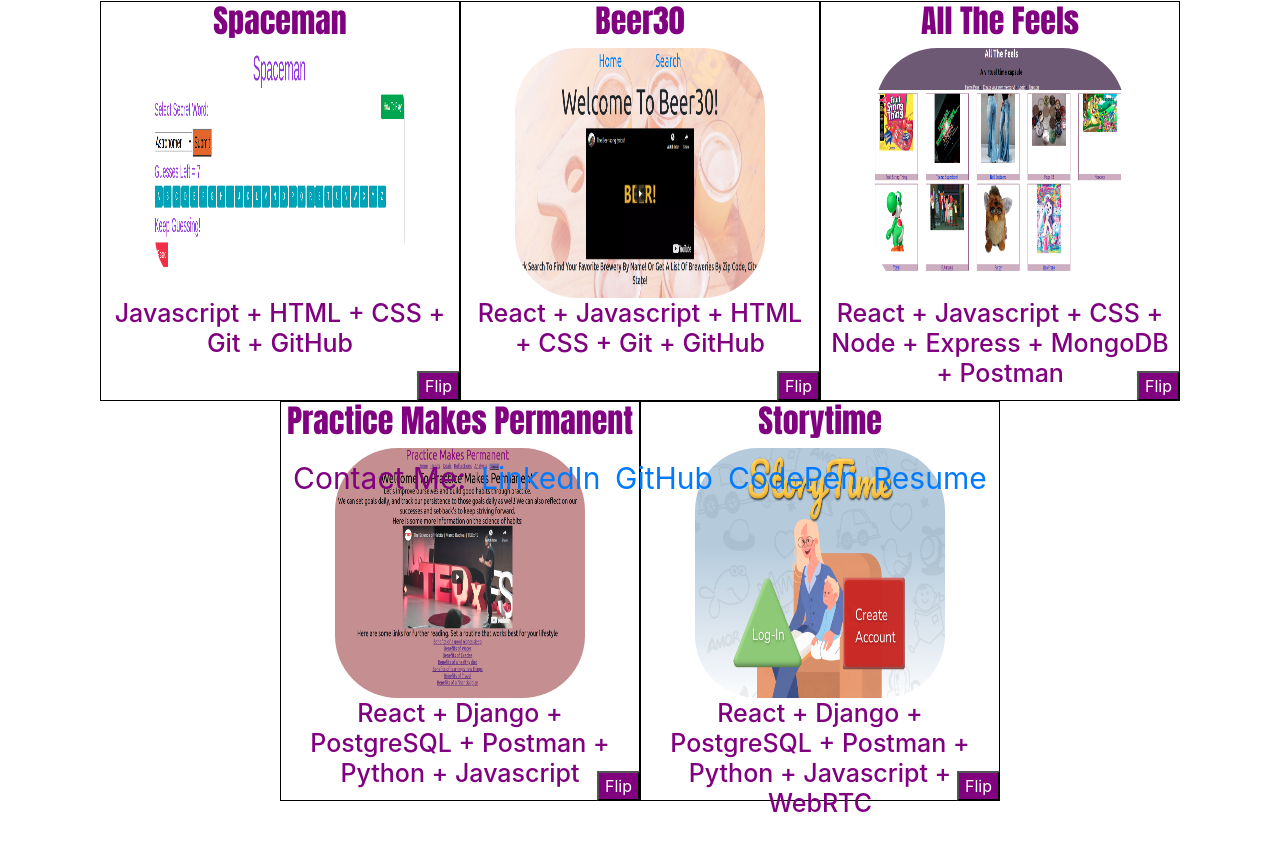
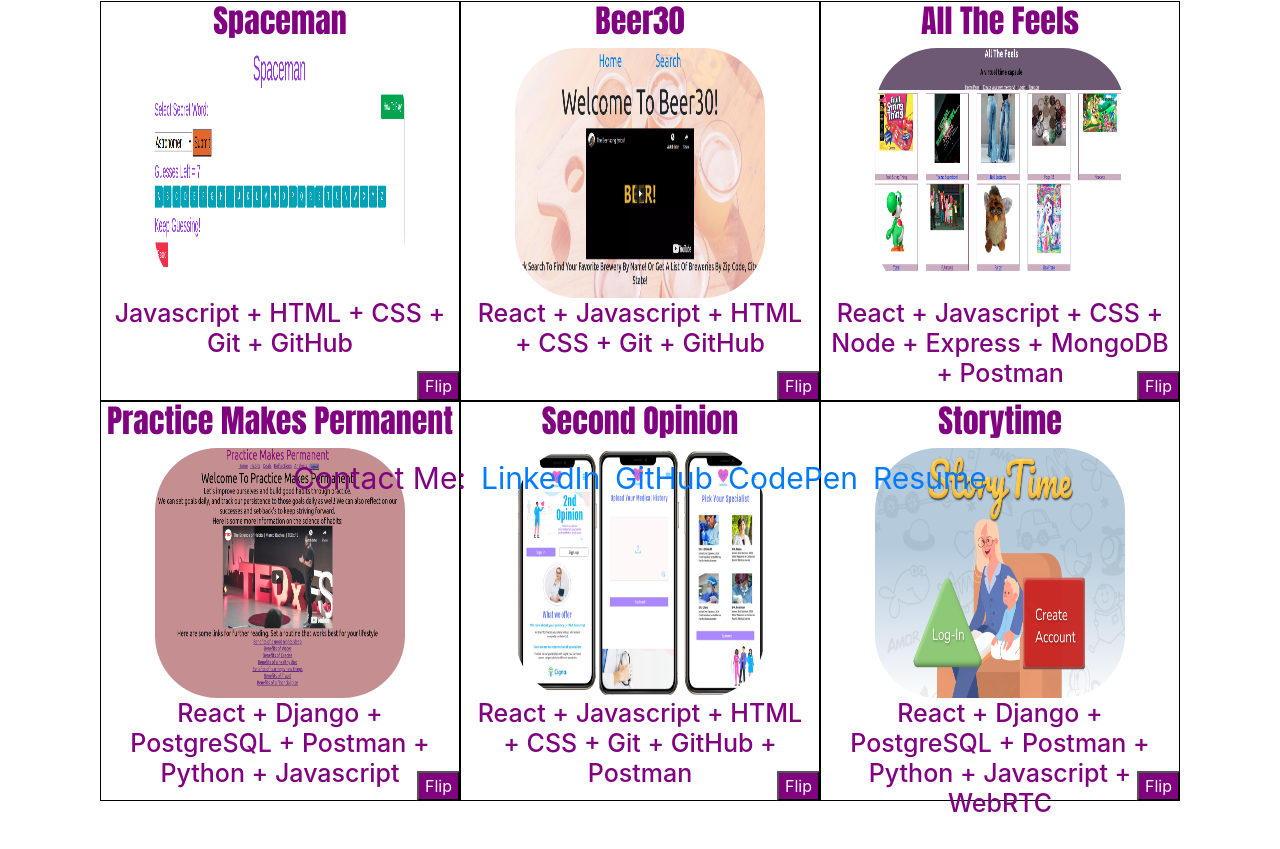
Before and after one commit to AshveerB/portfolio, a React (Create React App) app: page /projects in a window 1280 px wide. Shown: the part 299-1148 px from the top of the page. Built offline with nearby package versions, Linux system fonts and the light colour scheme; a web font is replaced by a local one.

Commit message:
add new project card

```diff
--- /dev/null
+++ b/src/components/projects/ProjectSix.js
@@ -0,0 +1,54 @@
+import React, { useState } from 'react';
+import ReactCardFlip from 'react-card-flip';
+import SecondOpinion from '../images/92.jpeg'
+import GitHubLogo from '../images/github.jpeg'
+
+const ProjectSix = () => {
+    const [isFlipped, setIsFlipped] = useState(false);
+	const handleClick = () => {
+		setIsFlipped(!isFlipped);
+	};
+    return (
+        <div>
+            <ReactCardFlip isFlipped={isFlipped} flipDirection='vertical'>
+				<div className='projectOne spacemanFront'>
+					<h2 className='projectTitle'>Second Opinion</h2>
+					<img src={SecondOpinion} alt='secondOpinion' className='projectImage'></img>
+					<h2 className='technologies'>
+						React + Javascript + HTML + CSS + Git + GitHub + Postman
+					</h2>
+					<button
+						className='front-flip-button projectButton'
+						onClick={handleClick}>
+						Flip
+					</button>
+				</div>
+				<div className='projectOne spacemanBack'>
+					<a
+						href='https://second-opinion.netlify.app/'
+						target='_blank'
+						rel='noreferrer'
+						className='spacemanDeployed'>
+						Deployed Site
+					</a>
+					<br />
+					<a
+						href='https://github.com/February-Hackathon'
+						target='_blank'
+						rel='noreferrer'
+						className='spacemanGitHub'>
+						<img src={GitHubLogo} alt='gitHubLogo' className='gitHubLogo'></img>
+					</a>
+					<br />
+					<button
+						className='back-flip-button projectButton'
+						onClick={handleClick}>
+						Flip
+					</button>
+				</div>
+			</ReactCardFlip>
+        </div>
+    );
+};
+
+export default ProjectSix;
--- a/src/components/projects/Projects.js
+++ b/src/components/projects/Projects.js
@@ -6,6 +6,7 @@ import ProjectTwo from './ProjectTwo';
 import ProjectThree from './ProjectThree';
 import ProjectFour from './ProjectFour';
 import ProjectFive from './ProjectFive';
+import ProjectSix from './ProjectSix';
 
 const Projects = () => {
 	return (
@@ -16,6 +17,7 @@ const Projects = () => {
 				<ProjectTwo />
 				<ProjectThree />
 				<ProjectFour />
+				<ProjectSix />
 				<ProjectFive />
 			</div>
 			<br />
```
Also changed, not shown: src/components/images/92.jpeg (added), 1 other file (tests, documents, lock files or other folders).
